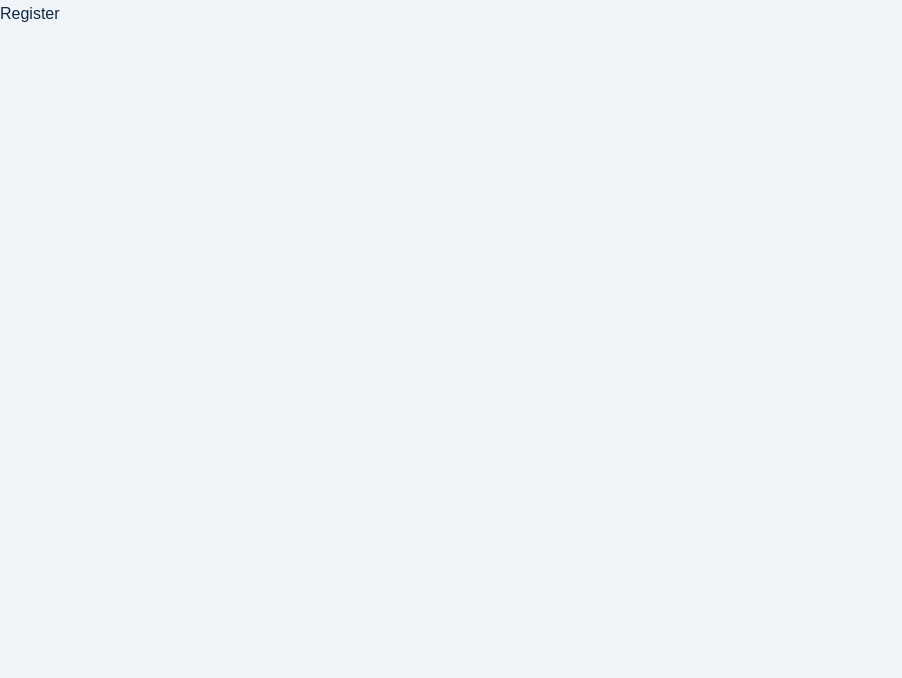
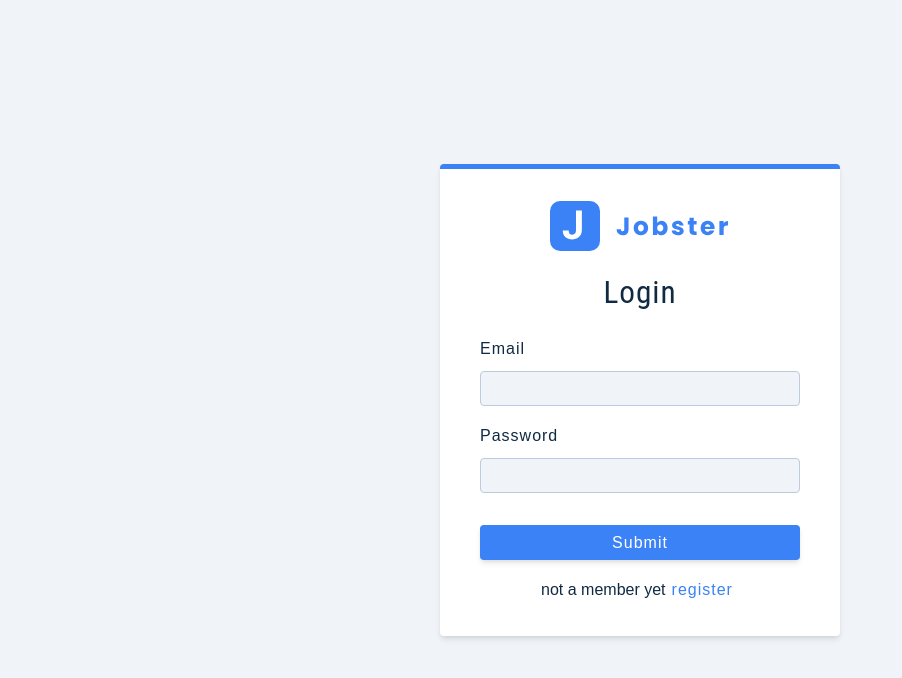
Before and after one commit to ajitjadhav701/jobster-with-redux, a React (Create React App) app: page /register in a window 1280 px wide. Shown: the top 678 px of the page, without its empty margins (0-902 px from the left). Built offline with nearby package versions, Linux system fonts and the light colour scheme.

Commit message:
setup register page and its functionality

```diff
--- /dev/null
+++ b/src/components/FormRow.js
@@ -0,0 +1,20 @@
+import React from 'react'
+
+const FormRow = ({type,name,value,handleChange,labelText}) => {
+  return (
+    <div className="form-row">
+          <label htmlFor={name} className="form-label">
+            {name}
+          </label>
+          <input
+            className="form-input"
+            type={type}
+            name={name}
+            value={value}
+            onChange={handleChange}
+          />
+        </div>
+  )
+}
+
+export default FormRow
--- a/src/components/index.js
+++ b/src/components/index.js
@@ -1,3 +1,5 @@
+import FormRow from "./FormRow";
 import Logo from "./Logo";
 
-export {Logo}
+
+export {Logo,FormRow}
--- a/src/pages/Register.js
+++ b/src/pages/Register.js
@@ -1,9 +1,76 @@
-import React from 'react'
+import React from "react";
+import { useState, useEffect } from "react";
+import { FormRow, Logo } from "../components";
+import Wrapper from "../assets/wrappers/RegisterPage";
 
+const initialState = {
+  name: "",
+  email: "",
+  password: "",
+  isMember: true,
+};
 const Register = () => {
+  const [values, setValues] = useState(initialState);
+
+  const handleChange = (e) => {
+   // console.log(e.target);
+   const name=e.target.name;
+   const value=e.target.value;
+   //console.log(`${name} and ${value}`)
+   setValues({...values,[name]:value})
+  };
+  const onSubmit = (e) => {
+    e.preventDefault();
+   // console.log(e.target);
+   const {name,email,password,isMember}=values;
+   if(!email || !password || (!isMember && !name)){
+    console.log(' fill out fileds')
+   }
+  };
+  const toggleMember = () => {
+    console.log(values);
+    setValues({ ...values, isMember: !values.isMember });
+  };
+
   return (
-    <div>Register</div>
-  )
-}
+    <Wrapper className="full-page">
+      <form className="form" onSubmit={onSubmit}>
+        <Logo />
+        <h3>{values.isMember ? 'Login' : 'register'}</h3>
+        {/*name*/}
+        {!values.isMember && <FormRow
+          type="text"
+          name="name"
+          value={values.name}
+          handleChange={handleChange}
+        />}
 
-export default Register
+        {/*email*/}
+        <FormRow
+          type="email"
+          name="email"
+          value={values.email}
+          handleChange={handleChange}
+        />
+        {/*password*/}
+        <FormRow
+          type="password"
+          name="password"
+          value={values.password}
+          handleChange={handleChange}
+        />
+        <button type="submit" className="btn btn-block">
+          submit
+        </button>
+        <p>{values.isMember ? 'not a member yet' : 'already a member?'}
+           <button className="member-btn" type="button" onClick={toggleMember}>
+         {values.isMember ? 'register': 'login'}
+        </button>
+        </p>
+
+      </form>
+    </Wrapper>
+  );
+};
+
+export default Register;
```
